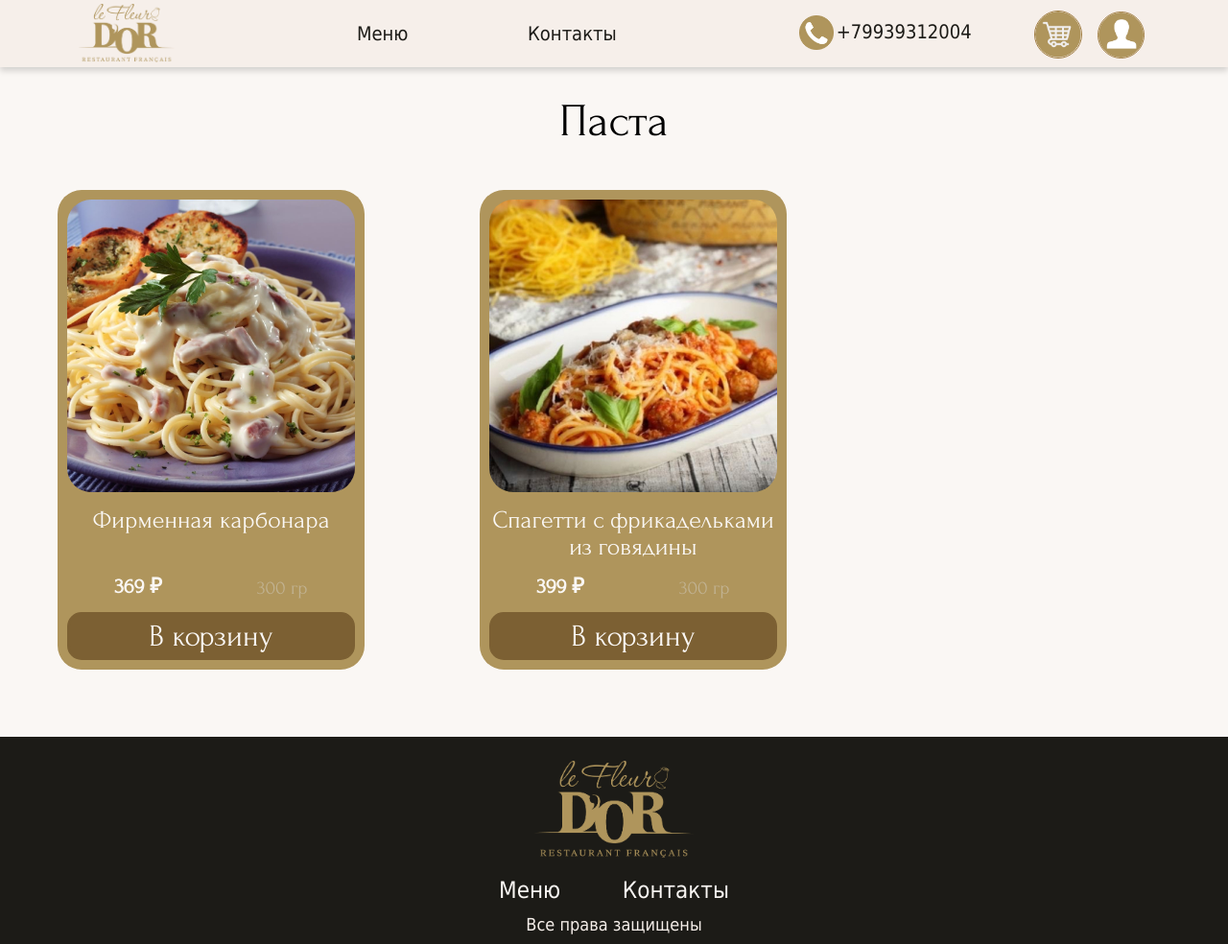
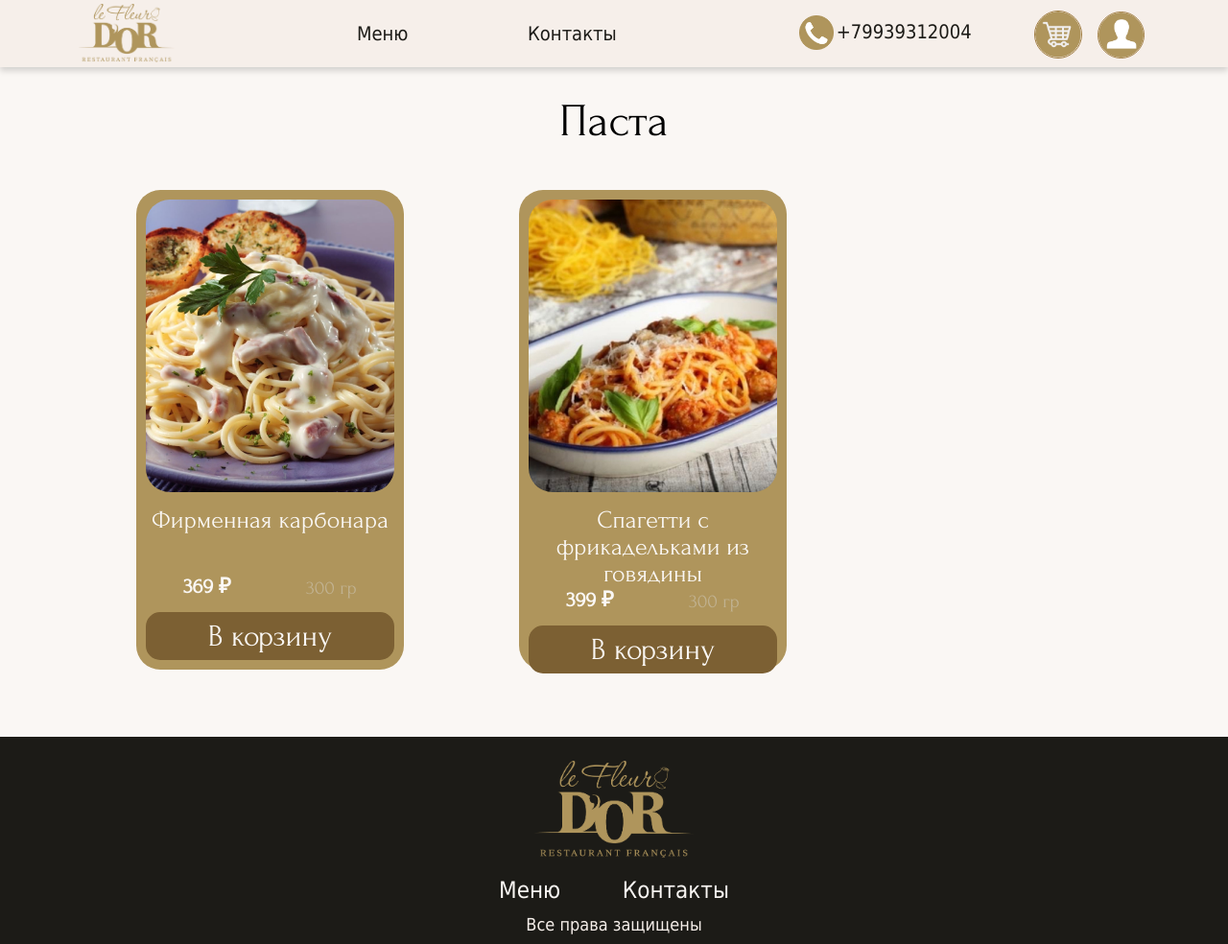
Before and after one commit to Aki356/htdocs, a PHP site: page /paste.php in a window 1280 px wide. Shown: the whole page at 96% size. Run offline with PHP 8.4, Linux system fonts and the light colour scheme; data comes from the database, SQL or seed files in the repository; some libraries are stand-ins or nearby versions.

Commit message:
Поместила все страница товаров в контейнер.

```diff
--- a/dessert.php
+++ b/dessert.php
@@ -2,7 +2,7 @@
 <?php include 'template/nav.php'; ?>
 
     <main>
-        <div class="menu-container">
+        <div class="menu-container container">
             <div class="title">
                 <?php
                 include ("connect.php");
--- a/hot_appetizers.php
+++ b/hot_appetizers.php
@@ -2,7 +2,7 @@
 <?php include 'template/nav.php'; ?>
 
     <main>
-        <div class="menu-container">
+        <div class="menu-container container">
             <div class="title">
                 <?php
                 include ("connect.php");
--- a/hot_dishes.php
+++ b/hot_dishes.php
@@ -2,7 +2,7 @@
 <?php include 'template/nav.php'; ?>
 
     <main>
-        <div class="menu-container">
+        <div class="menu-container container">
             <div class="title">
                 <?php
                 include ("connect.php");
--- a/hot_drinks.php
+++ b/hot_drinks.php
@@ -2,7 +2,7 @@
 <?php include 'template/nav.php'; ?>
 
     <main>
-        <div class="menu-container">
+        <div class="menu-container container">
             <div class="title">
                 <?php
                 include ("connect.php");
--- a/paste.php
+++ b/paste.php
@@ -2,7 +2,7 @@
 <?php include 'template/nav.php'; ?>
 
     <main>
-        <div class="menu-container">
+        <div class="menu-container container">
             <div class="title">
                 <?php
                 include ("connect.php");
--- a/salads.php
+++ b/salads.php
@@ -2,7 +2,7 @@
 <?php include 'template/nav.php'; ?>
 
     <main>
-        <div class="menu-container">
+        <div class="menu-container container">
             <div class="title">
                 <?php
                 include ("connect.php");
--- a/soups.php
+++ b/soups.php
@@ -2,7 +2,7 @@
 <?php include 'template/nav.php'; ?>
 
     <main>
-        <div class="menu-container">
+        <div class="menu-container container">
             <div class="title">
                 <?php
                 include ("connect.php");
--- a/сold_appetizers.php
+++ b/сold_appetizers.php
@@ -2,7 +2,7 @@
 <?php include 'template/nav.php'; ?>
 
     <main>
-        <div class="menu-container">
+        <div class="menu-container container">
             <div class="title">
                 <?php
                 include ("connect.php");
--- a/сold_drinks.php
+++ b/сold_drinks.php
@@ -2,7 +2,7 @@
 <?php include 'template/nav.php'; ?>
 
     <main>
-        <div class="menu-container">
+        <div class="menu-container container">
             <div class="title">
                 <?php
                 include ("connect.php");
```
